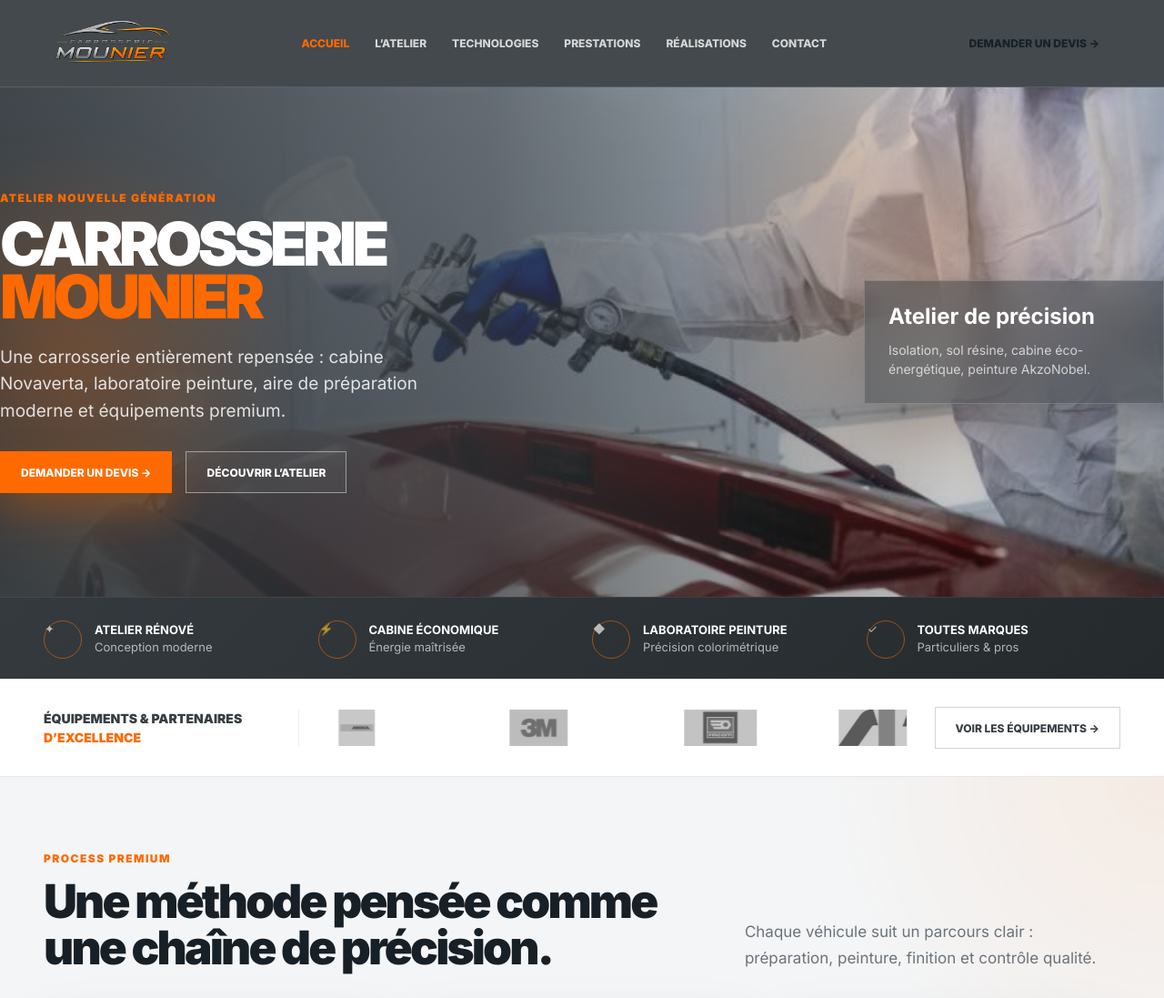
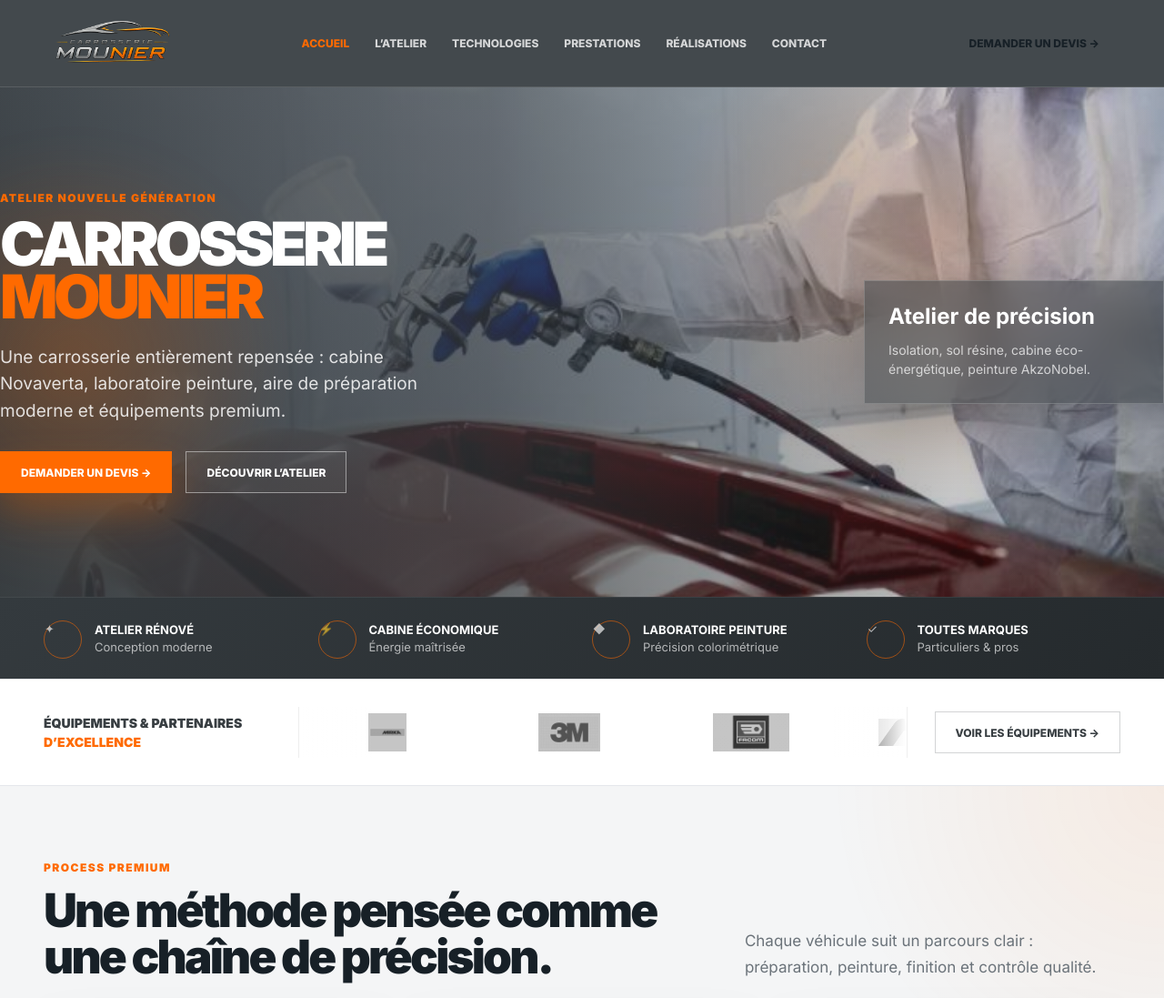
Before and after one commit to LYSMAsolutions/carrosserie-mounier, a plain HTML site: page index.html in a window 1280 px wide. Shown: the top 1097 px of the page at 91% size. Drawn offline with Linux system fonts and the light colour scheme.

Commit message:
Fix CSS formatting and improve readability

```diff
--- a/css/style.css
+++ b/css/style.css
@@ -23,7 +23,7 @@ body {
   height: 96px;
   background: rgba(56, 62, 66, 0.94);
   backdrop-filter: blur(18px);
-  border-bottom: 1px solid rgba(255,255,255,0.12);
+  border-bottom: 1px solid rgba(255, 255, 255, 0.12);
 }
 
 .header-inner {
@@ -55,7 +55,7 @@ body {
   font-size: 12px;
   text-transform: uppercase;
   font-weight: 800;
-  color: rgba(255,255,255,0.78);
+  color: rgba(255, 255, 255, 0.78);
 }
 
 .main-nav a {
@@ -94,14 +94,14 @@ body {
 }
 
 .btn-outline {
-  border: 1px solid rgba(255,255,255,0.45);
+  border: 1px solid rgba(255, 255, 255, 0.45);
   color: white;
-  background: rgba(255,255,255,0.04);
+  background: rgba(255, 255, 255, 0.04);
 }
 
 .btn-outline.dark {
   color: var(--ral-7016);
-  border-color: rgba(56,62,66,0.22);
+  border-color: rgba(56, 62, 66, 0.22);
 }
 
 .mobile-toggle {
@@ -117,7 +117,7 @@ body {
   align-items: center;
   overflow: hidden;
   background:
-    linear-gradient(90deg, rgba(56,62,66,0.96) 0%, rgba(56,62,66,0.72) 42%, rgba(56,62,66,0.18) 82%),
+    linear-gradient(90deg, rgba(56, 62, 66, 0.96) 0%, rgba(56, 62, 66, 0.72) 42%, rgba(56, 62, 66, 0.18) 82%),
     url("../assets/images/hero-atelier.jpg") center right / cover no-repeat;
 }
 
@@ -126,8 +126,8 @@ body {
   position: absolute;
   inset: 0;
   background:
-    radial-gradient(circle at 80% 30%, rgba(255,106,0,0.22), transparent 26%),
-    linear-gradient(180deg, rgba(255,255,255,0.02), rgba(0,0,0,0.12));
+    radial-gradient(circle at 80% 30%, rgba(255, 106, 0, 0.22), transparent 26%),
+    linear-gradient(180deg, rgba(255, 255, 255, 0.02), rgba(0, 0, 0, 0.12));
   pointer-events: none;
 }
 
@@ -137,7 +137,7 @@ body {
   height: 520px;
   left: -180px;
   top: 40px;
-  background: radial-gradient(circle, rgba(255,106,0,0.28), transparent 65%);
+  background: radial-gradient(circle, rgba(255, 106, 0, 0.28), transparent 65%);
   filter: blur(20px);
 }
 
@@ -183,7 +183,7 @@ body {
   margin-top: 22px;
   font-size: 19px;
   line-height: 1.55;
-  color: rgba(255,255,255,0.84);
+  color: rgba(255, 255, 255, 0.84);
   max-width: 490px;
 }
 
@@ -199,10 +199,10 @@ body {
   width: 330px;
   padding: 26px;
   color: white;
-  background: rgba(56,62,66,0.48);
-  border: 1px solid rgba(255,255,255,0.18);
+  background: rgba(56, 62, 66, 0.48);
+  border: 1px solid rgba(255, 255, 255, 0.18);
   backdrop-filter: blur(18px);
-  box-shadow: 0 26px 70px rgba(0,0,0,0.24);
+  box-shadow: 0 26px 70px rgba(0, 0, 0, 0.24);
 }
 
 .hero-panel span {
@@ -224,7 +224,7 @@ body {
 .hero-panel p {
   margin: 0;
   font-size: 14px;
-  color: rgba(255,255,255,0.72);
+  color: rgba(255, 255, 255, 0.72);
 }
 
 /* BADGES */
@@ -232,7 +232,7 @@ body {
 .hero-badges {
   background: linear-gradient(135deg, #343a3e, #252a2d);
   padding: 22px 0;
-  border-top: 1px solid rgba(255,255,255,0.08);
+  border-top: 1px solid rgba(255, 255, 255, 0.08);
 }
 
 .badge-grid {
@@ -254,7 +254,7 @@ body {
   height: 42px;
   display: grid;
   place-items: center;
-  border: 1px solid rgba(255,106,0,0.55);
+  border: 1px solid rgba(255, 106, 0, 0.55);
   color: var(--orange);
   border-radius: 999px;
   flex: 0 0 auto;
@@ -269,7 +269,7 @@ body {
 .badge-item span {
   display: block;
   margin-top: 3px;
-  color: rgba(255,255,255,0.65);
+  color: rgba(255, 255, 255, 0.65);
   font-size: 13px;
 }
 
@@ -281,13 +281,13 @@ body {
 
 .section-soft {
   background:
-    radial-gradient(circle at top right, rgba(255,106,0,0.08), transparent 26%),
+    radial-gradient(circle at top right, rgba(255, 106, 0, 0.08), transparent 26%),
     #f4f5f6;
 }
 
 .section-dark {
   background:
-    radial-gradient(circle at 80% 10%, rgba(255,106,0,0.16), transparent 28%),
+    radial-gradient(circle at 80% 10%, rgba(255, 106, 0, 0.16), transparent 28%),
     linear-gradient(135deg, #383e42, #252a2d);
   color: white;
 }
@@ -315,7 +315,7 @@ body {
 }
 
 .section-dark .section-desc {
-  color: rgba(255,255,255,0.68);
+  color: rgba(255, 255, 255, 0.68);
 }
 
 /* PARTNERS */
@@ -348,12 +348,42 @@ body {
   margin-top: 4px;
 }
 
+/* Marquee fluide */
+
 .logo-marquee {
+  position: relative;
   overflow: hidden;
   min-width: 0;
+  background: #fff;
+  cursor: grab;
   border-left: 1px solid #eee;
   border-right: 1px solid #eee;
   padding: 0 22px;
+}
+
+.logo-marquee.is-dragging {
+  cursor: grabbing;
+}
+
+.logo-marquee::before,
+.logo-marquee::after {
+  content: "";
+  position: absolute;
+  top: 0;
+  width: 80px;
+  height: 100%;
+  z-index: 2;
+  pointer-events: none;
+}
+
+.logo-marquee::before {
+  left: 0;
+  background: linear-gradient(to right, white, transparent);
+}
+
+.logo-marquee::after {
+  right: 0;
+  background: linear-gradient(to left, white, transparent);
 }
 
 .logo-track {
@@ -361,45 +391,49 @@ body {
   align-items: center;
   gap: 60px;
   width: max-content;
-  animation: scrollLogos 26s linear infinite;
+  animation: scrollLogos 30s linear infinite;
+  will-change: transform;
 }
 
-.logo-marquee:hover .logo-track {
+.logo-track.is-paused {
   animation-play-state: paused;
 }
 
 .partner-logo {
   flex: 0 0 auto;
   min-width: 140px;
+  height: 56px;
   display: flex;
   align-items: center;
   justify-content: center;
+  background: transparent;
 }
 
-/* ===== LOGOS PARTENAIRES PREMIUM ===== */
-
 .partner-logo img {
-  max-height: 40px;
+  max-height: 42px;
+  max-width: 120px;
   width: auto;
+  height: auto;
   object-fit: contain;
-
-  /* effet premium gris */
-  filter: grayscale(100%) brightness(0.7);
-  opacity: 0.7;
-
+  mix-blend-mode: multiply;
+  filter: grayscale(100%) contrast(1.15) brightness(0.72);
+  opacity: 0.82;
   transition: all 0.3s ease;
 }
 
-/* hover desktop */
 .partner-logo img:hover {
-  filter: grayscale(0%) brightness(1);
+  filter: grayscale(0%) contrast(1) brightness(1);
   opacity: 1;
-  transform: scale(1.05);
+  transform: scale(1.06);
 }
 
 @keyframes scrollLogos {
-  from { transform: translateX(0); }
-  to { transform: translateX(-50%); }
+  from {
+    transform: translateX(0);
+  }
+  to {
+    transform: translateX(-50%);
+  }
 }
 
 /* PROCESS */
@@ -415,8 +449,8 @@ body {
   min-height: 260px;
   padding: 34px;
   background: white;
-  border: 1px solid rgba(56,62,66,0.12);
-  box-shadow: 0 22px 60px rgba(18,25,31,0.1);
+  border: 1px solid rgba(56, 62, 66, 0.12);
+  box-shadow: 0 22px 60px rgba(18, 25, 31, 0.1);
   overflow: hidden;
   transition: 0.3s ease;
 }
@@ -427,7 +461,7 @@ body {
   inset: auto -40px -40px auto;
   width: 150px;
   height: 150px;
-  background: radial-gradient(circle, rgba(255,106,0,0.18), transparent 62%);
+  background: radial-gradient(circle, rgba(255, 106, 0, 0.18), transparent 62%);
 }
 
 .process-card:hover {
@@ -464,14 +498,14 @@ body {
 .cinematic-image {
   min-height: 460px;
   background:
-    linear-gradient(180deg, rgba(0,0,0,0.05), rgba(0,0,0,0.28)),
+    linear-gradient(180deg, rgba(0, 0, 0, 0.05), rgba(0, 0, 0, 0.28)),
     url("../assets/images/atelier-resine.jpg") center / cover no-repeat;
-  box-shadow: 0 28px 80px rgba(0,0,0,0.28);
+  box-shadow: 0 28px 80px rgba(0, 0, 0, 0.28);
 }
 
 .cinematic-copy p {
   margin: 22px 0 28px;
-  color: rgba(255,255,255,0.72);
+  color: rgba(255, 255, 255, 0.72);
   line-height: 1.75;
   font-size: 17px;
 }
@@ -486,15 +520,15 @@ body {
 
 .tech-card {
   background: white;
-  border: 1px solid rgba(56,62,66,0.12);
-  box-shadow: 0 18px 48px rgba(18,25,31,0.08);
+  border: 1px solid rgba(56, 62, 66, 0.12);
+  box-shadow: 0 18px 48px rgba(18, 25, 31, 0.08);
   overflow: hidden;
   transition: 0.3s ease;
 }
 
 .tech-card:hover {
   transform: translateY(-8px);
-  box-shadow: 0 26px 70px rgba(18,25,31,0.14);
+  box-shadow: 0 26px 70px rgba(18, 25, 31, 0.14);
 }
 
 .card-img {
@@ -541,7 +575,7 @@ body {
   display: grid;
   place-items: center;
   color: var(--orange);
-  border: 1px solid rgba(255,106,0,0.45);
+  border: 1px solid rgba(255, 106, 0, 0.45);
   border-radius: 999px;
   margin-bottom: 18px;
 }
@@ -553,7 +587,7 @@ body {
 
 .commitment-item p {
   margin-top: 12px;
-  color: rgba(255,255,255,0.66);
+  color: rgba(255, 255, 255, 0.66);
   line-height: 1.65;
   font-size: 14px;
 }
@@ -565,10 +599,10 @@ body {
   overflow: hidden;
   padding: 70px;
   background:
-    linear-gradient(90deg, rgba(56,62,66,0.96), rgba(56,62,66,0.84)),
+    linear-gradient(90deg, rgba(56, 62, 66, 0.96), rgba(56, 62, 66, 0.84)),
     url("../assets/images/carrosserie-ext.jpeg") center / cover no-repeat;
   color: white;
-  box-shadow: 0 28px 80px rgba(18,25,31,0.18);
+  box-shadow: 0 28px 80px rgba(18, 25, 31, 0.18);
 }
 
 .cta-final::after {
@@ -578,7 +612,7 @@ body {
   bottom: -120px;
   width: 360px;
   height: 360px;
-  background: radial-gradient(circle, rgba(255,106,0,0.25), transparent 65%);
+  background: radial-gradient(circle, rgba(255, 106, 0, 0.25), transparent 65%);
 }
 
 .cta-final h2 {
@@ -591,7 +625,7 @@ body {
 .cta-final p {
   max-width: 620px;
   margin-top: 18px;
-  color: rgba(255,255,255,0.72);
+  color: rgba(255, 255, 255, 0.72);
   font-size: 18px;
   line-height: 1.65;
 }
@@ -610,8 +644,8 @@ body {
 .contact-form {
   background: white;
   padding: 32px;
-  border: 1px solid rgba(56,62,66,0.12);
-  box-shadow: 0 20px 60px rgba(18,25,31,0.09);
+  border: 1px solid rgba(56, 62, 66, 0.12);
+  box-shadow: 0 20px 60px rgba(18, 25, 31, 0.09);
 }
 
 .service-card h3,
@@ -674,7 +708,7 @@ body {
   background-position: center;
   position: relative;
   overflow: hidden;
-  box-shadow: 0 22px 60px rgba(18,25,31,0.12);
+  box-shadow: 0 22px 60px rgba(18, 25, 31, 0.12);
 }
 
 .gallery-item:first-child {
@@ -687,7 +721,7 @@ body {
   left: 22px;
   bottom: 22px;
   padding: 12px 16px;
-  background: rgba(56,62,66,0.78);
+  background: rgba(56, 62, 66, 0.78);
   color: white;
   border-left: 3px solid var(--orange);
   font-size: 12px;
@@ -699,7 +733,7 @@ body {
 
 .site-footer {
   background: #252a2d;
-  color: rgba(255,255,255,0.72);
+  color: rgba(255, 255, 255, 0.72);
   padding: 42px 0;
 }
 
@@ -753,15 +787,15 @@ body {
   text-transform: uppercase;
 }
 
-/* animation légère mobile */
+/* Animation légère mobile */
 
 @keyframes logoPulse {
   from {
-    filter: grayscale(100%) brightness(0.7);
-    opacity: 0.6;
+    filter: grayscale(100%) contrast(1.15) brightness(0.72);
+    opacity: 0.7;
   }
   to {
-    filter: grayscale(80%) brightness(0.9);
+    filter: grayscale(90%) contrast(1.12) brightness(0.86);
     opacity: 0.9;
   }
 }
```
